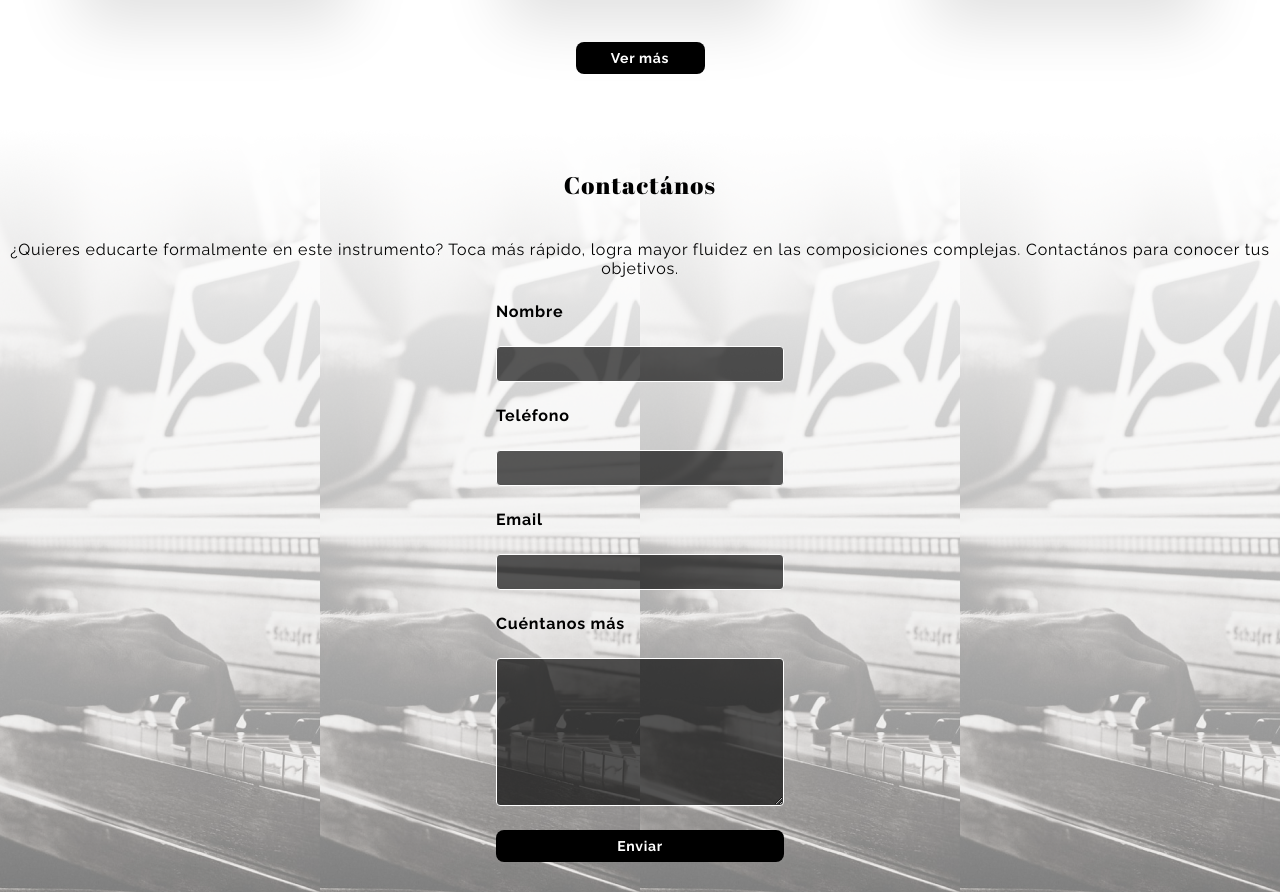
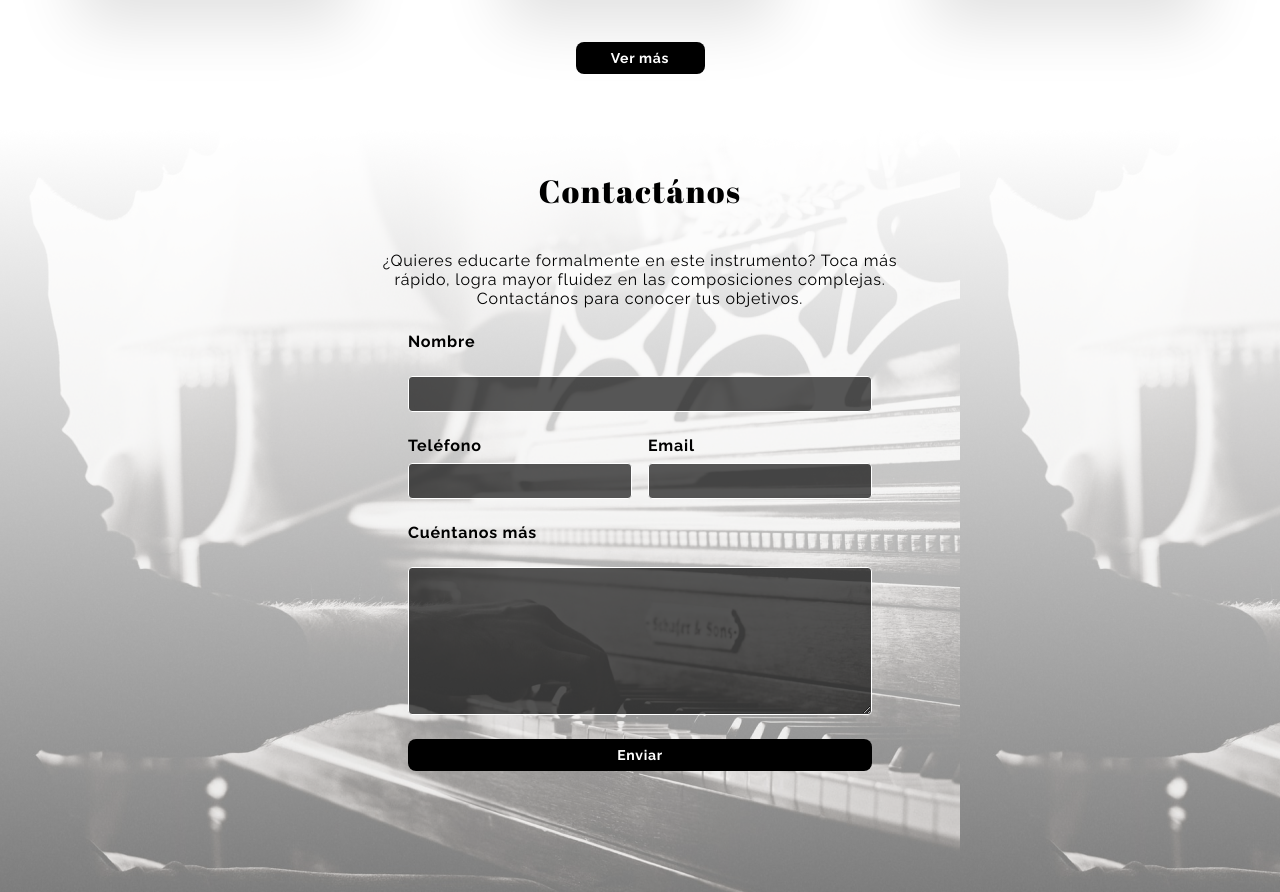
Before and after one commit to mfahmel/challenge_one, a plain HTML site: page index.html in a window 1280 px wide. Shown: the part 940-1832 px from the top of the page. Drawn offline with Linux system fonts and the light colour scheme.

Commit message:
[:ADD:] Versión mobile y desktop de Contact con estabiliadad, faltan bugs

```diff
--- a/index.html
+++ b/index.html
@@ -31,10 +31,6 @@
         Ver cursos
         Adquirir piano
     -->
-
-    <!-- PRUEBA -->
-    <div class="prueba-medicion-586px"></div>
-    <!-- PRUEBA -->
 
     <header class="header__container">
         <nav class="navigation__container">
@@ -296,15 +292,21 @@
                 </label>
                 <input class="form__input" type="text" name="nombre" id="nombre">
 
-                <label for="telefono" class="form__label form__telefono form__margin-top">
-                    Teléfono
-                </label>
-                <input class="form__input" type="tel" name="telefono" id="telefono">
+                <div class="form__container__input--flex form__margin-top">
+                    <div class="form__container__input--flex__telefono input__flex_width">
+                        <label class="form__label form__telefono">
+                            <span class="form__container__span">Teléfono</span>
+                            <input class="form__input" type="tel" name="telefono" id="telefono">
+                        </label>
+                    </div>
 
-                <label for="email" class="form__label form__email form__margin-top">
-                    Email
-                </label>
-                <input class="form__input" type="email" name="email" id="email">
+                    <div class="form__container__input--flex__email form__margin-top input__flex_width">
+                        <label class="form__label form__email">
+                            Email
+                            <input class="form__input" type="email" name="email" id="email">
+                        </label>
+                    </div>
+                </div>
 
                 <label for="cuentanos-mas" class="form__label form__margin-top">
                     Cuéntanos más
--- a/style.scss
+++ b/style.scss
@@ -42,18 +42,6 @@ Height: 586px
 Width: 320px
 
 */
-
-//////////////////////////////////////
-.prueba-medicion-586px {
-    height: 586px;
-    width: 100%;
-    position: absolute;
-    top: 0;
-    left: 0;
-    z-index: -1;
-    /* background-color: red; */
-}
-//////////////////////////////////////
 
 .header__container {
     .navigation__container {
@@ -333,7 +321,13 @@ Width: 320px
         margin-top: 24px;
 
         .form__margin-top {
-            margin-top: 24px
+            margin-top: 24px;
+        }
+
+        .form__container__input--flex {
+            display: flex;
+            flex-direction: column;
+            width: 100%
         }
 
         .form__label  {
@@ -350,6 +344,10 @@ Width: 320px
             border-radius: 4px;
             width: 100%;
             margin-top: 8px;
+            color: $primary-color--white;
+            font-family: $font-Raleway;
+            font-size: 12px;
+            padding: 10px;
         }
 
         #cuentanos-mas {
@@ -483,6 +481,35 @@ Width: 320px
     ///////////////////////////////////////////////
     /* CONTACT */
 
+    .contact__container {
+        background-image: url(sources/images/form-background-desk.png);
+
+        .contact__span {
+            font-size: 32px;
+        }
+
+        .contact__p {
+            width: 561px;
+        }
+
+        .contact__form {
+            width: 464px;
+
+            .form__container__input--flex {
+                flex-direction: row;
+                justify-content: space-between;
+                width: 100%;
+
+                .input__flex_width {
+                    width: 224px;
+                }
+
+                .form__container__input--flex__email {
+                    margin: 0;
+                }
+            }
+        }
+    }
 
 
     /* END */
```
Also changed, not shown: sources/images/form-background-desk.png (added), style.css, 1 other file.
